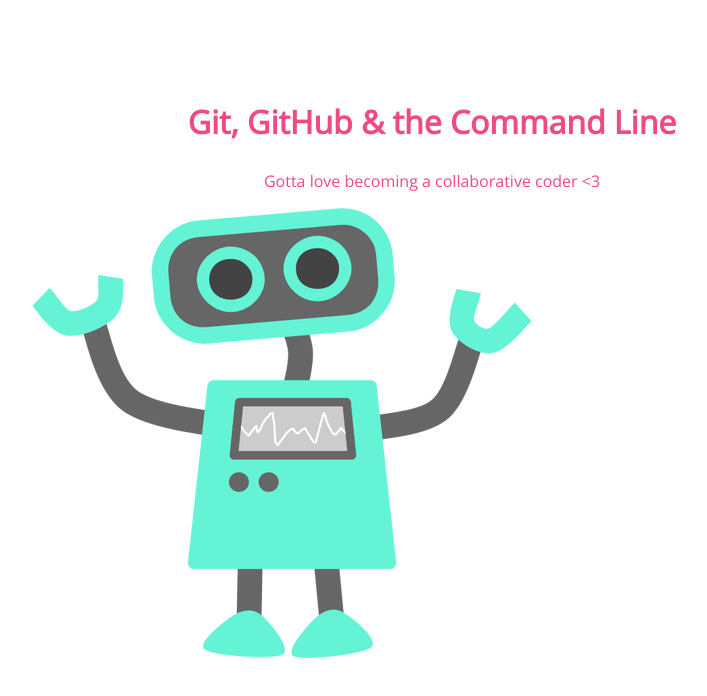
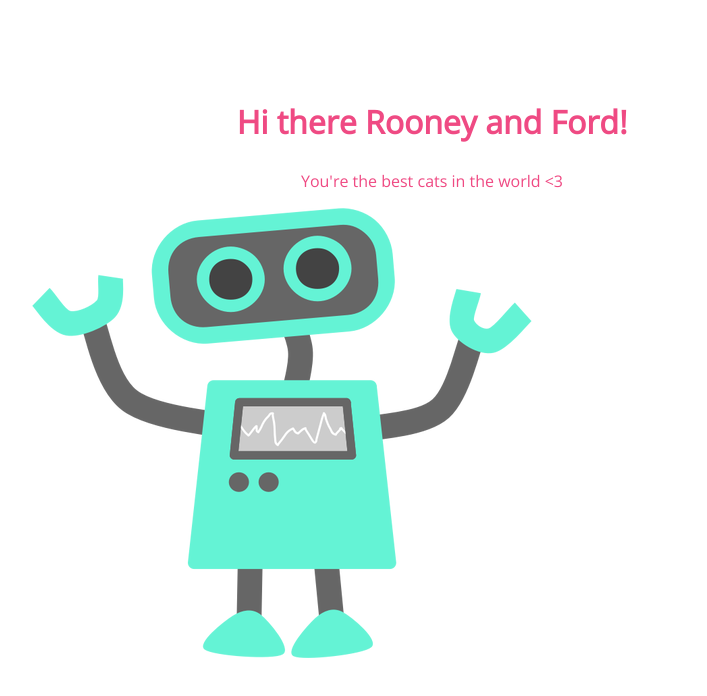
Before and after one commit to valryb/105-project, a plain HTML site: page index.html in a window 1280 px wide. Shown: the whole page, without its empty margins (208-915 px from the left). Drawn offline with nearby package versions, Linux system fonts and the light colour scheme.

Commit message:
changed text

```diff
--- a/index.html
+++ b/index.html
@@ -8,8 +8,8 @@
 </head>
 <body>
 	<section>
-		<h1>Git, GitHub & the Command Line</h1>
-		<p>Gotta love becoming a collaborative coder <3</p>
+		<h1>Hi there Rooney and Ford!</h1>
+		<p>You're the best cats in the world <3</p>
 		<img src="img/happy-blue-robot.png">
 	</section>
 </body>
```
